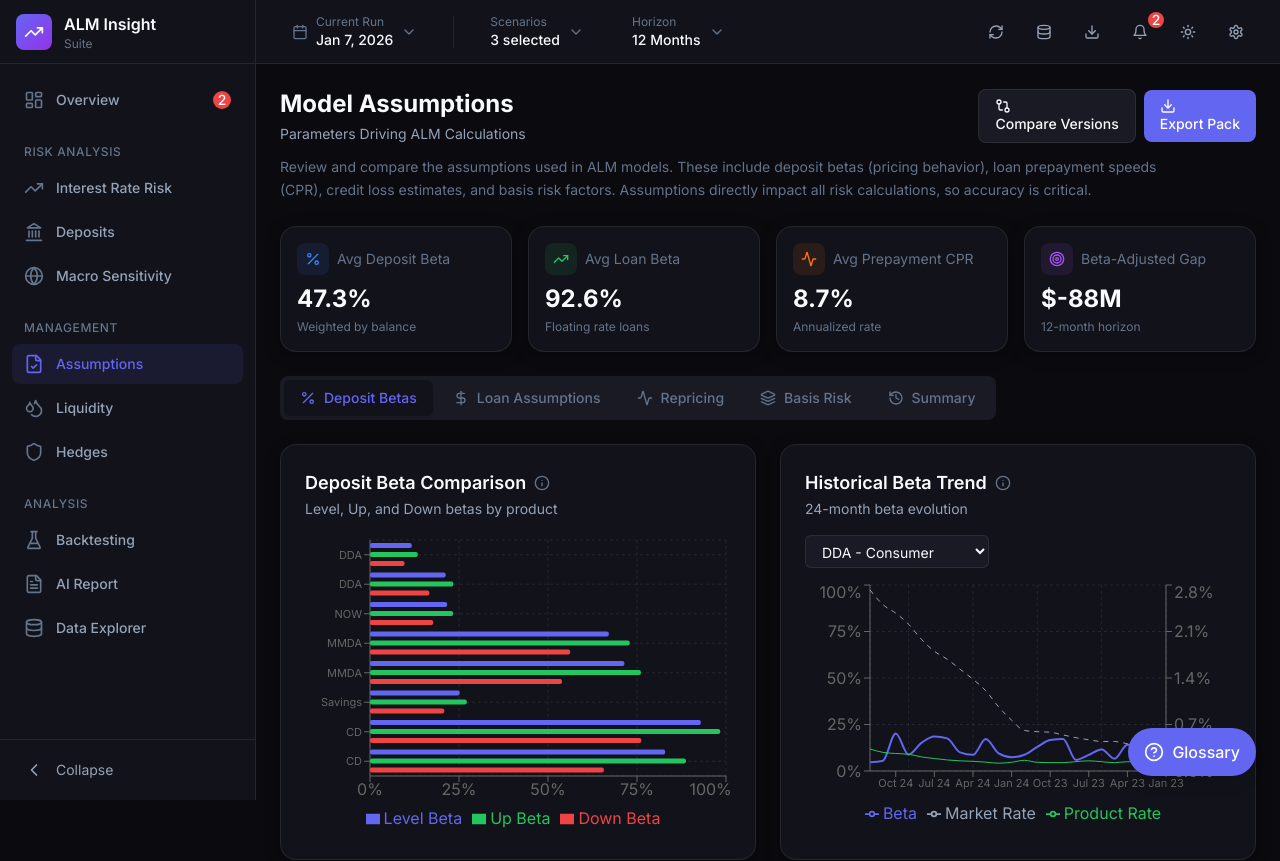
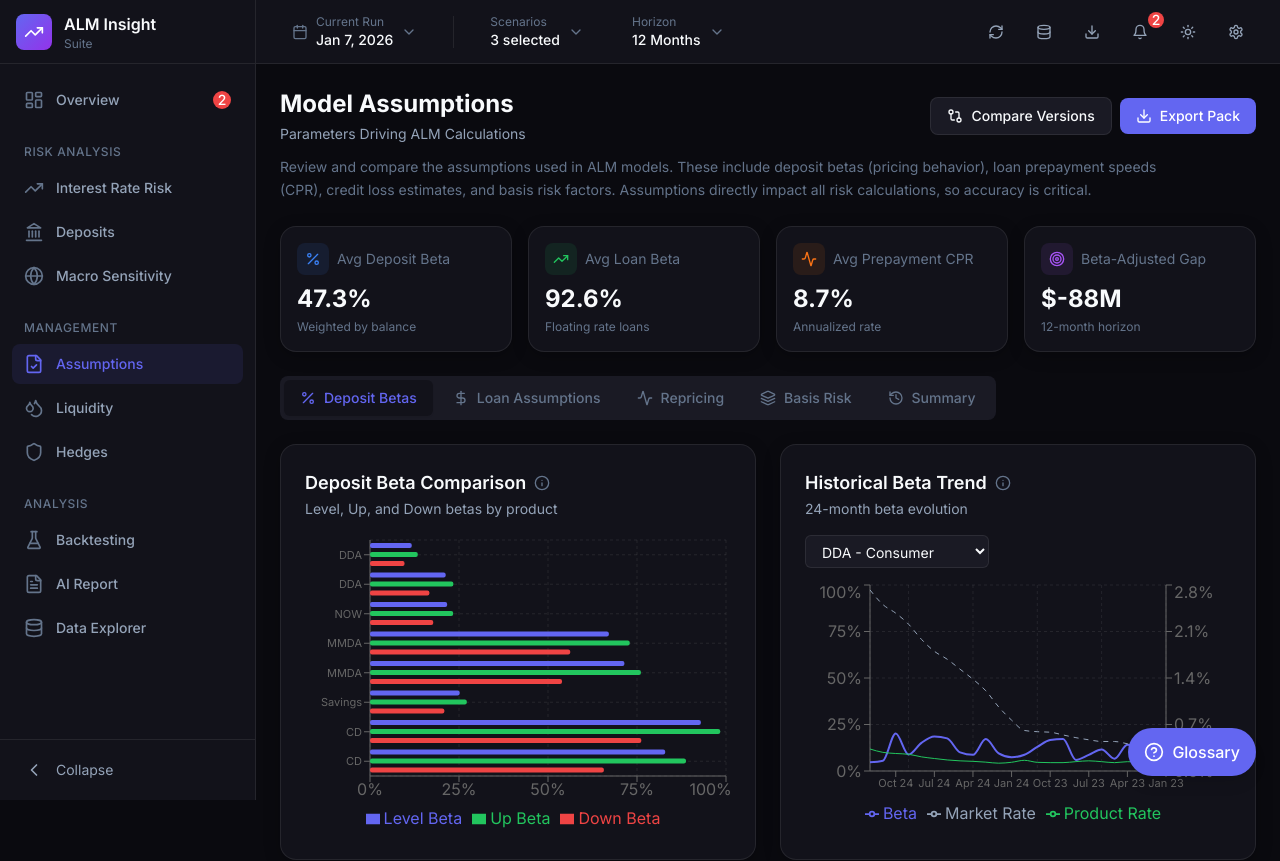
Before and after one commit to achyuthrachur/alm-insight-suite, a Next.js app: page /alm/assumptions in a window 1280 px wide. Shown: the top 861 px of the page. Built offline with nearby package versions, Linux system fonts and the light colour scheme.

Commit message:
small button fixes

```diff
--- a/src/app/globals.css
+++ b/src/app/globals.css
@@ -124,6 +124,7 @@
 
   /* Button styles */
   .btn-primary {
+    @apply inline-flex items-center justify-center;
     @apply px-4 py-2 rounded-lg font-medium text-sm;
     @apply bg-alm-accent text-white;
     @apply hover:bg-alm-accent-hover;
@@ -132,6 +133,7 @@
   }
 
   .btn-secondary {
+    @apply inline-flex items-center justify-center;
     @apply px-4 py-2 rounded-lg font-medium text-sm;
     @apply bg-alm-bg-light-tertiary dark:bg-alm-bg-tertiary;
     @apply text-alm-text-dark dark:text-alm-text-primary;
@@ -142,6 +144,7 @@
   }
 
   .btn-ghost {
+    @apply inline-flex items-center justify-center;
     @apply px-3 py-2 rounded-lg font-medium text-sm;
     @apply text-alm-text-dark-secondary dark:text-alm-text-secondary;
     @apply hover:bg-slate-100 dark:hover:bg-alm-bg-tertiary;
```
